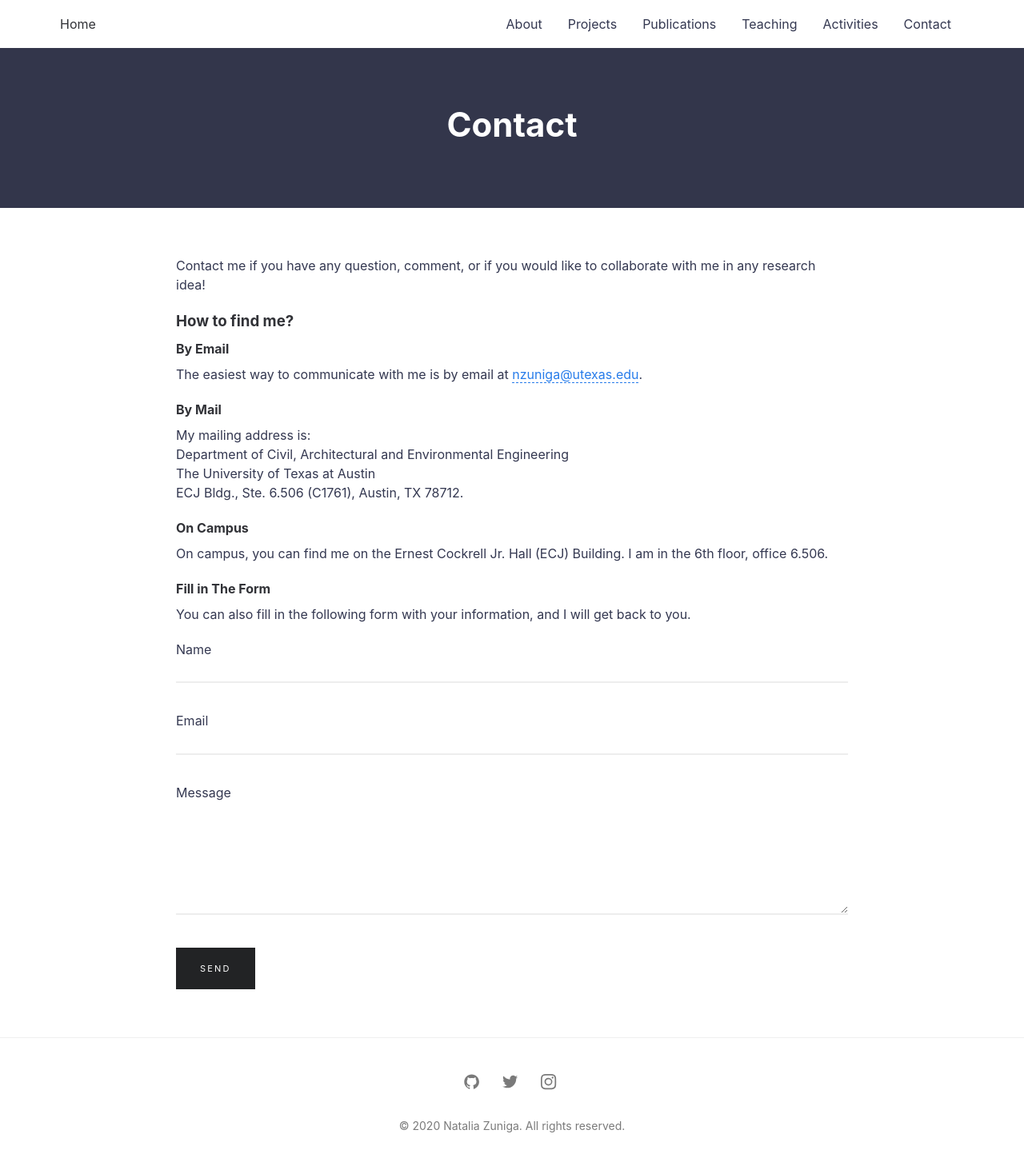
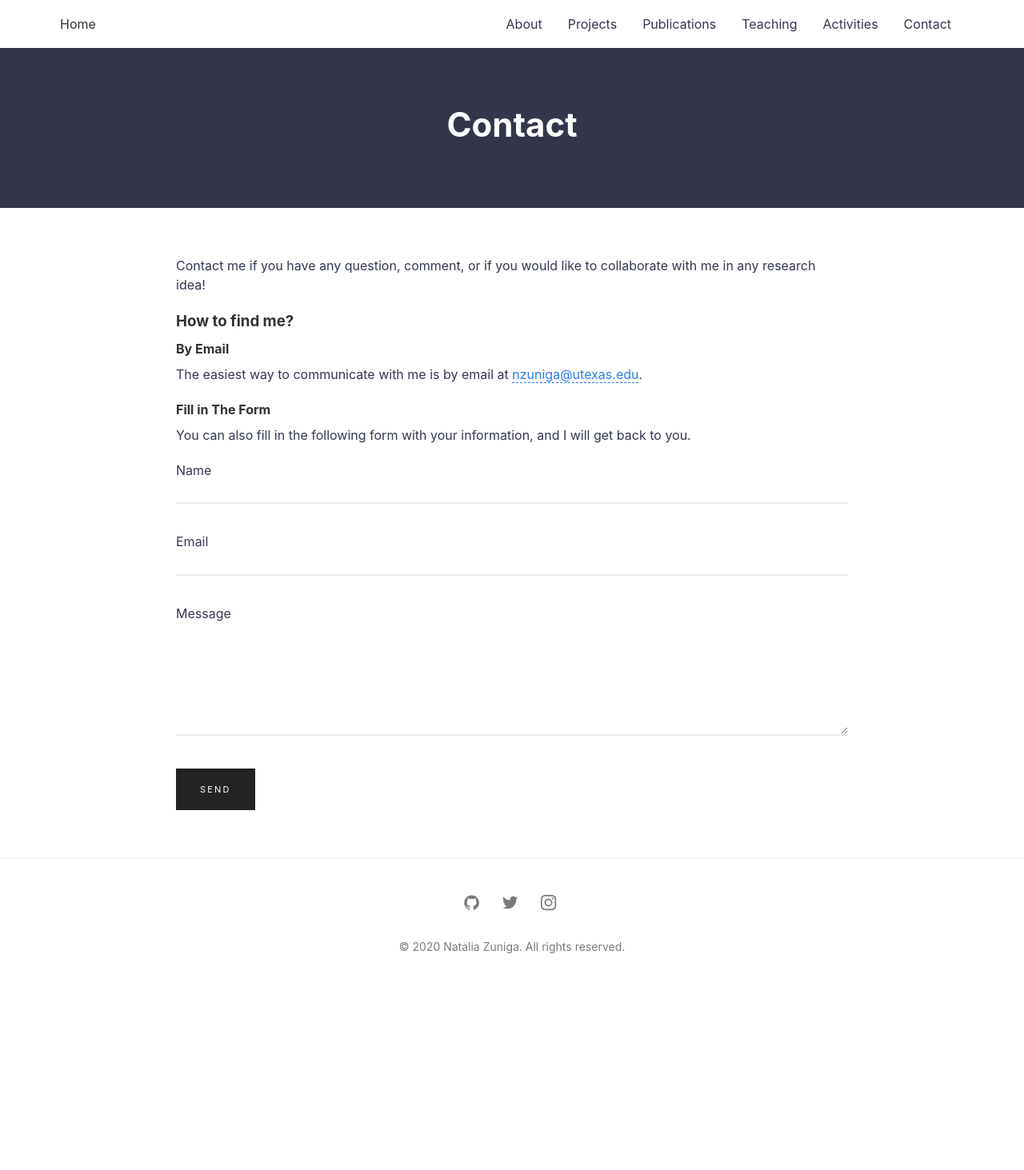
Before and after one commit to nzunigag/nzunigag.github.io, a Jekyll site: the page built from contact.md, in a window 1280 px wide. Shown: the whole page at 80% size. Built offline with Jekyll 4.4.1, drawn with Linux system fonts in a browser that asks for light colours; after the commit the page ends 1239 px from its top, so only the background shows below that.

Commit message:
Update contact.md

```diff
--- a/contact.md
+++ b/contact.md
@@ -11,15 +11,6 @@ Contact me if you have any question, comment, or if you would like to collaborat
 #### By Email
 The easiest way to communicate with me is by email at [nzuniga@utexas.edu](mailto:{{site.email}}).
 
-#### By Mail
-My mailing address is: <br>
-Department of Civil, Architectural and Environmental Engineering <br>
-The University of Texas at Austin <br>
-ECJ Bldg., Ste. 6.506 (C1761), Austin, TX 78712.
-
-#### On Campus
-On campus, you can find me on the Ernest Cockrell Jr. Hall (ECJ) Building. I am in the 6th floor, office 6.506.
-
 #### Fill in The Form
 You can also fill in the following form with your information, and I will get back to you.
 
```
